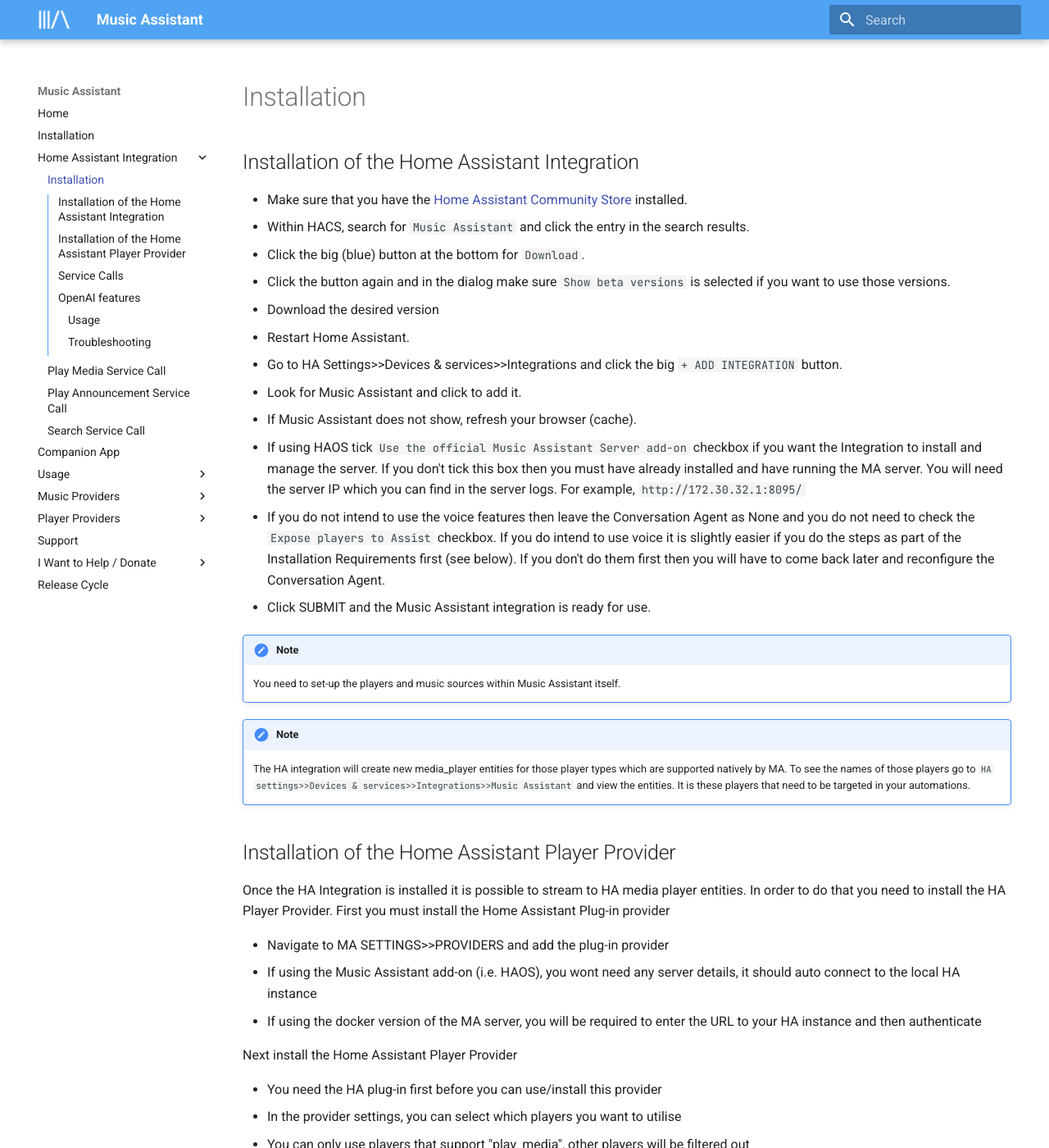
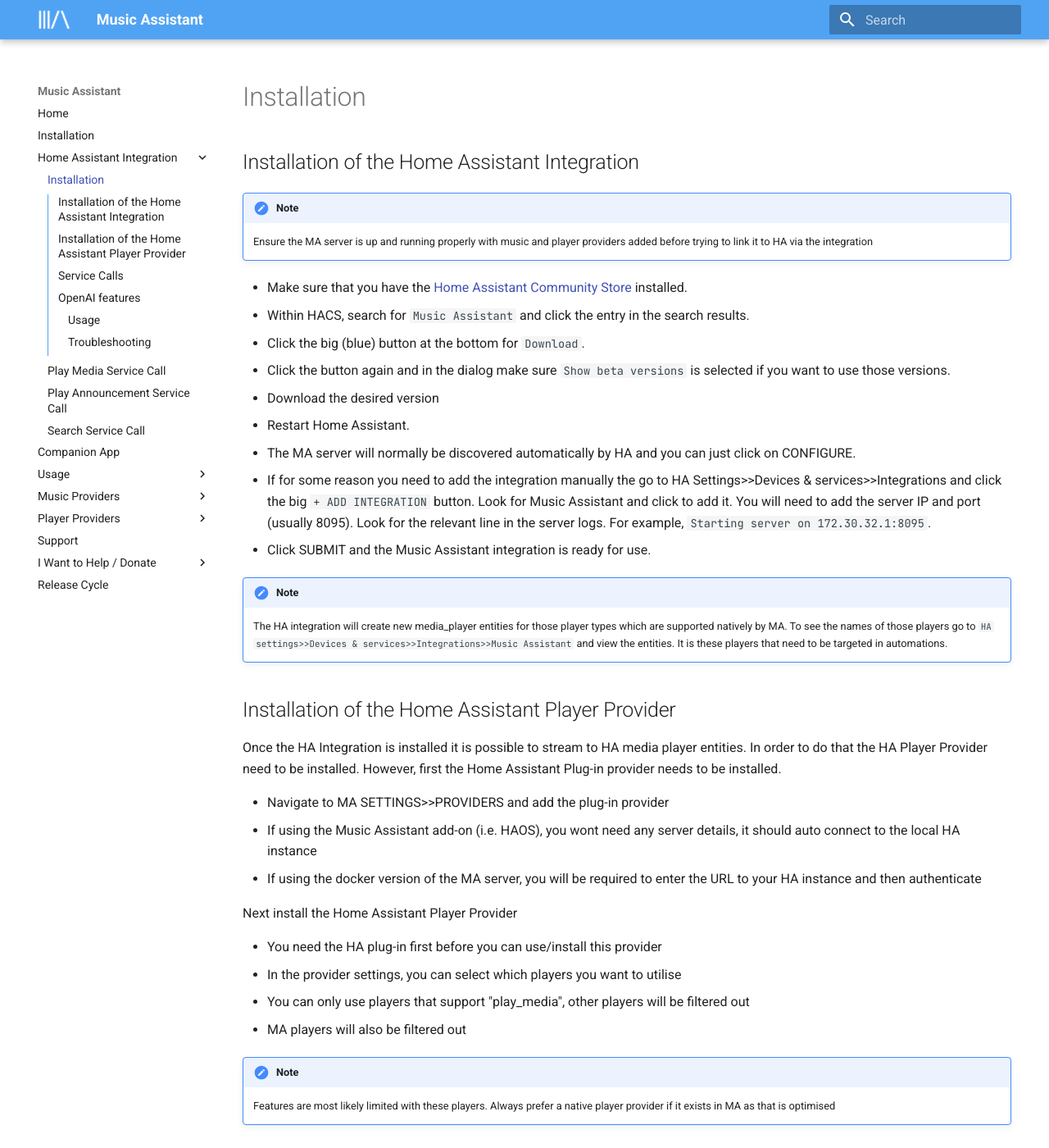
Before and after one commit to pwbriggs/music-assistant.github.io, an MkDocs documentation site: the page built from docs/integration/installation.md, in a window 1280 px wide and 1400 px high. Shown: the whole window at 82% size. Built offline with MkDocs 1.6.1 and Material for MkDocs 9.7.7, drawn with Linux system fonts in a browser that asks for light colours; some of the changed text lies outside the part shown.

Commit message:
Update installation.md

```diff
--- a/docs/integration/installation.md
+++ b/docs/integration/installation.md
@@ -1,4 +1,7 @@
 ## Installation of the Home Assistant Integration
+
+!!! note
+    Ensure the MA server is up and running properly with music and player providers added before trying to link it to HA via the integration
 
 - Make sure that you have the [Home Assistant Community Store](https://hacs.xyz/) installed.
 - Within HACS, search for `Music Assistant` and click the entry in the search results.
@@ -6,22 +9,16 @@
 - Click the button again and in the dialog make sure `Show beta versions` is selected if you want to use those versions.
 - Download the desired version
 - Restart Home Assistant.
-- Go to HA Settings>>Devices & services>>Integrations and click the big `+ ADD INTEGRATION` button.
-- Look for Music Assistant and click to add it.
-- If Music Assistant does not show, refresh your browser (cache).
-- If using HAOS tick `Use the official Music Assistant Server add-on` checkbox if you want the Integration to install and manage the server. If you don't tick this box then you must have already installed and have running the MA server. You will need the server IP which you can find in the server logs. For example, `http://172.30.32.1:8095/`
-- If you do not intend to use the voice features then leave the Conversation Agent as None and you do not need to check the `Expose players to Assist` checkbox. If you do intend to use voice it is slightly easier if you do the steps as part of the Installation Requirements first (see below). If you don't do them first then you will have to come back later and reconfigure the Conversation Agent.
+- The MA server will normally be discovered automatically by HA and you can just click on CONFIGURE.
+- If for some reason you need to add the integration manually the go to HA Settings>>Devices & services>>Integrations and click the big `+ ADD INTEGRATION` button. Look for Music Assistant and click to add it. You will need to add the server IP and port (usually 8095). Look for the relevant line in the server logs. For example, `Starting server on 172.30.32.1:8095`.
 - Click SUBMIT and the Music Assistant integration is ready for use.
 
 !!! note
-    You need to set-up the players and music sources within Music Assistant itself.
-
-!!! note
-    The HA integration will create new media_player entities for those player types which are supported natively by MA. To see the names of those players go to `HA settings>>Devices & services>>Integrations>>Music Assistant` and view the entities. It is these players that need to be targeted in your automations.
+    The HA integration will create new media_player entities for those player types which are supported natively by MA. To see the names of those players go to `HA settings>>Devices & services>>Integrations>>Music Assistant` and view the entities. It is these players that need to be targeted in automations.
 
 ## Installation of the Home Assistant Player Provider
 
-Once the HA Integration is installed it is possible to stream to HA media player entities. In order to do that you need to install the HA Player Provider.  First you must install the Home Assistant Plug-in provider
+Once the HA Integration is installed it is possible to stream to HA media player entities. In order to do that the HA Player Provider need to be installed.  However, first the Home Assistant Plug-in provider needs to be installed.
 
 - Navigate to MA SETTINGS>>PROVIDERS and add the plug-in provider
 - If using the Music Assistant add-on (i.e. HAOS), you wont need any server details, it should auto connect to the local HA instance
@@ -57,7 +54,8 @@
 Add the prompt found [here](https://github.com/music-assistant/hass-music-assistant/blob/main/prompt/prompt.txt) when completing the configuration. For the ChatGPT version `gpt-3.5-turbo-1106` has been found to work well.
 - Add a directory to your Home Assistant `config` directory named `custom_sentences/en`
 - Add the file found [here](https://github.com/music-assistant/hass-music-assistant/blob/main/custom_sentences/en/play_media_on_media_player.yaml), to that directory.
-- When setting up the Music Assistant integration, make sure that you select the correct Conversation Agent and also allow the auto-exposure of MA media players to Assist
+- Navigate to Music Assistant in the Integration view of the HA settings. Click on CONFIGURE in the `Integration entries` section.
+- Ensure the correct Conversation Agent is selected and preferably allow the auto-exposure of MA media players to Assist (otherwise you will have to do that manually)
 
 ![Preview image](../assets/screenshots/screen6.png)
 
```
